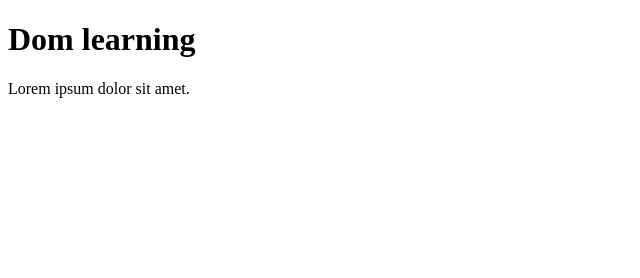
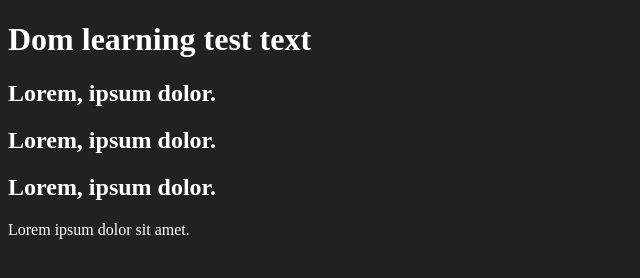
Before and after one commit to Rupam-Mondal/DOM, a plain HTML site: page dom_basic/one.html in a window 1280 px wide. Shown: the whole page, without its empty margins (0-640 px from the left). Drawn offline with Linux system fonts and the light colour scheme.

Commit message:
dom selectors nodelist and html collection

```diff
--- a/dom_basic/one.html
+++ b/dom_basic/one.html
@@ -4,10 +4,23 @@
     <meta charset="UTF-8">
     <meta name="viewport" content="width=device-width, initial-scale=1.0">
     <title>Document</title>
+    <style>
+        .bg-black{
+            background-color: #212121;
+            color: white;
+        }
+    </style>
 </head>
-<body>
-    <div class="bg-black">
-        <h1 class="heading">Dom learning</h1>
+<body class="bg-black">
+    <div>
+        <h1 class="heading" id="title">Dom learning
+            <span>
+                test text
+            </span>
+        </h1>
+        <h2>Lorem, ipsum dolor.</h2>
+        <h2>Lorem, ipsum dolor.</h2>
+        <h2>Lorem, ipsum dolor.</h2>
         <p>Lorem ipsum dolor sit amet.</p>
     </div>
 </body>
```
Also changed, not shown: notes.txt (added).
